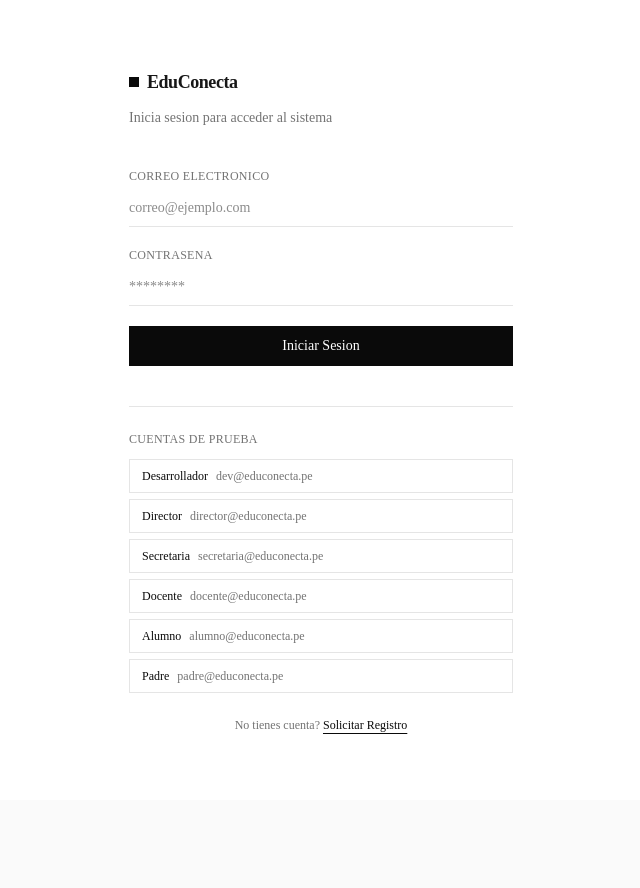
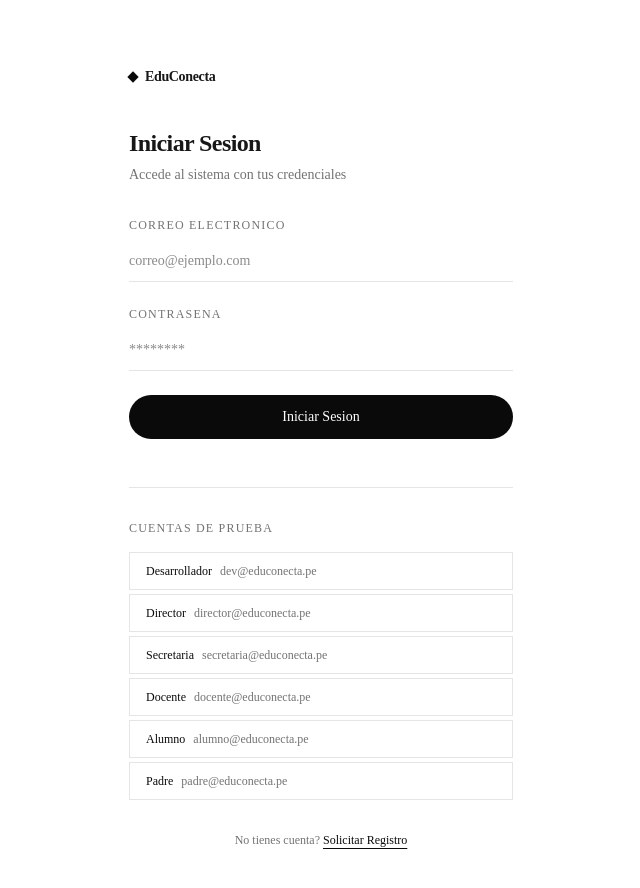
Before and after one commit to Educonectadev/3duconecta, a Next.js app: page /login in a window 1280 px wide. Shown: the top 888 px of the page, without its empty margins (319-959 px from the left). Before the commit the page ends 800 px from the top, so only its background shows below. Built offline with nearby package versions, Linux system fonts and the light colour scheme.

Commit message:
feat: redesigned landing, login, register with minimal rounded aesthetic

```diff
--- a/src/app/(auth)/login/page.tsx
+++ b/src/app/(auth)/login/page.tsx
@@ -3,7 +3,6 @@
 import { useState } from "react";
 import { useRouter } from "next/navigation";
 import Link from "next/link";
-import { motion } from "framer-motion";
 
 const DEMO_USERS = [
   { email: "dev@educonecta.pe", password: "demo123", role: "dev", label: "Desarrollador" },
@@ -29,7 +28,7 @@ export default function LoginPage() {
     const user = DEMO_USERS.find((u) => u.email === email && u.password === password);
 
     if (!user) {
-      setError("Credenciales incorrectas. Usa las cuentas demo de abajo.");
+      setError("Credenciales incorrectas. Usa las cuentas demo.");
       setLoading(false);
       return;
     }
@@ -40,26 +39,21 @@ export default function LoginPage() {
   };
 
   return (
-    <div className="min-h-screen flex items-center justify-center bg-background px-4">
-      <motion.div
-        initial={{ opacity: 0, y: 12 }}
-        animate={{ opacity: 1, y: 0 }}
-        transition={{ duration: 0.4 }}
-        className="w-full max-w-sm"
-      >
-        <div className="mb-10">
-          <div className="flex items-center gap-2 mb-3">
-            <span className="w-2.5 h-2.5 bg-foreground" />
-            <h1 className="text-lg font-semibold tracking-tight">EduConecta</h1>
-          </div>
-          <p className="text-sm text-muted-foreground">
-            Inicia sesion para acceder al sistema
-          </p>
+    <div className="min-h-screen flex items-center justify-center bg-background px-4 py-16">
+      <div className="w-full max-w-sm">
+        <Link href="/" className="inline-flex items-center gap-2 mb-10 group">
+          <span className="w-2 h-2 bg-foreground rotate-45 group-hover:scale-125 transition-transform duration-300" />
+          <span className="text-sm font-semibold tracking-tight">EduConecta</span>
+        </Link>
+
+        <div className="mb-8">
+          <h1 className="text-2xl font-semibold tracking-tight mb-1.5">Iniciar Sesion</h1>
+          <p className="text-sm text-muted-foreground">Accede al sistema con tus credenciales</p>
         </div>
 
-        <form onSubmit={handleLogin} className="space-y-5">
+        <form onSubmit={handleLogin} className="space-y-6">
           <div>
-            <label htmlFor="email" className="block text-xs font-medium text-muted-foreground mb-1.5 tracking-wide uppercase">
+            <label htmlFor="email" className="block text-xs font-medium text-muted-foreground mb-2 tracking-widest uppercase">
               Correo electronico
             </label>
             <input
@@ -67,13 +61,13 @@ export default function LoginPage() {
               type="email"
               value={email}
               onChange={(e) => setEmail(e.target.value)}
-              className="w-full px-0 py-2 bg-transparent border-0 border-b border-border text-sm focus:border-foreground outline-none transition-colors"
+              className="w-full px-0 py-2.5 bg-transparent border-0 border-b border-border text-sm focus:border-foreground outline-none transition-colors"
               placeholder="correo@ejemplo.com"
               required
             />
           </div>
           <div>
-            <label htmlFor="password" className="block text-xs font-medium text-muted-foreground mb-1.5 tracking-wide uppercase">
+            <label htmlFor="password" className="block text-xs font-medium text-muted-foreground mb-2 tracking-widest uppercase">
               Contrasena
             </label>
             <input
@@ -81,64 +75,48 @@ export default function LoginPage() {
               type="password"
               value={password}
               onChange={(e) => setPassword(e.target.value)}
-              className="w-full px-0 py-2 bg-transparent border-0 border-b border-border text-sm focus:border-foreground outline-none transition-colors"
+              className="w-full px-0 py-2.5 bg-transparent border-0 border-b border-border text-sm focus:border-foreground outline-none transition-colors"
               placeholder="********"
               required
             />
           </div>
 
-          <AnimatedError error={error} />
+          {error && <p className="text-xs text-red-500">{error}</p>}
 
           <button
             type="submit"
             disabled={loading}
-            className="w-full py-2.5 bg-foreground text-background text-sm font-medium hover:opacity-90 disabled:opacity-50 transition-all duration-200"
+            className="w-full py-3 bg-foreground text-background text-sm font-medium rounded-full hover:opacity-90 disabled:opacity-50 transition-all duration-300"
           >
             {loading ? "Ingresando..." : "Iniciar Sesion"}
           </button>
         </form>
 
-        <div className="mt-10 pt-6 border-t border-border">
-          <p className="text-xs font-medium text-muted-foreground mb-3 tracking-wide uppercase">
+        <div className="mt-12 pt-8 border-t border-border">
+          <p className="text-xs font-medium text-muted-foreground mb-4 tracking-widest uppercase">
             Cuentas de prueba
           </p>
-          <div className="space-y-1.5">
+          <div className="space-y-1">
             {DEMO_USERS.map((u) => (
-              <motion.button
+              <button
                 key={u.role}
-                whileHover={{ x: 4 }}
-                transition={{ duration: 0.15 }}
                 onClick={() => { setEmail(u.email); setPassword(u.password); }}
-                className="w-full text-left px-3 py-2 text-xs border border-border hover:bg-accent transition-colors duration-150"
+                className="w-full text-left px-4 py-2.5 text-xs border border-border hover:border-foreground transition-all duration-300 group"
               >
                 <span className="font-medium text-foreground">{u.label}</span>
                 <span className="text-muted-foreground ml-2">{u.email}</span>
-              </motion.button>
+              </button>
             ))}
           </div>
         </div>
 
-        <p className="mt-6 text-center text-xs text-muted-foreground">
+        <p className="mt-8 text-center text-xs text-muted-foreground">
           {"No tienes cuenta? "}
           <Link href="/register" className="text-foreground underline underline-offset-4 hover:no-underline transition-all">
             Solicitar Registro
           </Link>
         </p>
-      </motion.div>
+      </div>
     </div>
   );
 }
-
-function AnimatedError({ error }: { error: string }) {
-  if (!error) return null;
-  return (
-    <motion.p
-      initial={{ opacity: 0, y: -4 }}
-      animate={{ opacity: 1, y: 0 }}
-      exit={{ opacity: 0, y: -4 }}
-      className="text-xs text-red-500"
-    >
-      {error}
-    </motion.p>
-  );
-}
--- a/src/app/(auth)/register/page.tsx
+++ b/src/app/(auth)/register/page.tsx
@@ -19,31 +19,29 @@ export default function RegisterPage() {
     e.preventDefault();
     setError("");
     setLoading(true);
-
     try {
       const res = await fetch("/api/register", {
         method: "POST",
         headers: { "Content-Type": "application/json" },
         body: JSON.stringify(formData),
       });
-      if (!res.ok) throw new Error("Error al registrar");
-    } catch (err) {
-      setError("Modo demo: el registro solo funciona con Supabase configurado. Usa las cuentas demo en login.");
+      if (!res.ok) throw new Error("");
+    } catch {
+      setError("Modo demo: el registro solo funciona con Supabase configurado.");
       setLoading(false);
       return;
     }
-
     setSuccess(true);
     setLoading(false);
   };
 
   if (success) {
     return (
-      <div className="min-h-screen flex items-center justify-center bg-white px-4">
+      <div className="min-h-screen flex items-center justify-center bg-background px-4">
         <div className="w-full max-w-sm text-center">
-          <h1 className="text-2xl font-semibold mb-2">Registro Exitoso</h1>
-          <p className="text-neutral-600 mb-6">Se ha enviado un enlace de confirmacion a tu correo.</p>
-          <Link href="/login" className="px-6 py-3 bg-neutral-900 text-white text-sm font-medium inline-block hover:bg-neutral-800 transition-colors">
+          <h1 className="text-2xl font-semibold tracking-tight mb-2">Registro Exitoso</h1>
+          <p className="text-muted-foreground mb-6">Se ha enviado un enlace de confirmacion a tu correo.</p>
+          <Link href="/login" className="px-8 py-3 bg-foreground text-background text-sm font-medium rounded-full inline-block hover:opacity-90 transition-all duration-300">
             Ir a iniciar sesion
           </Link>
         </div>
@@ -52,53 +50,58 @@ export default function RegisterPage() {
   }
 
   return (
-    <div className="min-h-screen flex items-center justify-center bg-white px-4 py-16">
+    <div className="min-h-screen flex items-center justify-center bg-background px-4 py-16">
       <div className="w-full max-w-sm">
+        <Link href="/" className="inline-flex items-center gap-2 mb-10 group">
+          <span className="w-2 h-2 bg-foreground rotate-45 group-hover:scale-125 transition-transform duration-300" />
+          <span className="text-sm font-semibold tracking-tight">EduConecta</span>
+        </Link>
+
         <div className="mb-8">
-          <h1 className="text-2xl font-semibold tracking-tight mb-1">Solicitar Registro</h1>
-          <p className="text-sm text-neutral-500">Completa tus datos para solicitar acceso al sistema</p>
+          <h1 className="text-2xl font-semibold tracking-tight mb-1.5">Solicitar Registro</h1>
+          <p className="text-sm text-muted-foreground">Completa tus datos para solicitar acceso al sistema</p>
         </div>
 
-        <form onSubmit={handleRegister} className="space-y-4">
+        <form onSubmit={handleRegister} className="space-y-5">
           <div className="grid grid-cols-2 gap-3">
             <div>
-              <label className="block text-sm font-medium mb-1.5">Nombre</label>
-              <input type="text" value={formData.firstName} onChange={(e) => setFormData({ ...formData, firstName: e.target.value })}
-                className="w-full px-3 py-2 border border-neutral-300 bg-white text-sm focus:outline-none focus:border-neutral-900" required />
+              <label className="block text-xs font-medium text-muted-foreground mb-2 tracking-widest uppercase">Nombre</label>
+              <input type="text" value={formData.firstName} onChange={e => setFormData({ ...formData, firstName: e.target.value })}
+                className="w-full px-0 py-2.5 bg-transparent border-0 border-b border-border text-sm focus:border-foreground outline-none transition-colors" required />
             </div>
             <div>
-              <label className="block text-sm font-medium mb-1.5">Apellido</label>
-              <input type="text" value={formData.lastName} onChange={(e) => setFormData({ ...formData, lastName: e.target.value })}
-                className="w-full px-3 py-2 border border-neutral-300 bg-white text-sm focus:outline-none focus:border-neutral-900" required />
+              <label className="block text-xs font-medium text-muted-foreground mb-2 tracking-widest uppercase">Apellido</label>
+              <input type="text" value={formData.lastName} onChange={e => setFormData({ ...formData, lastName: e.target.value })}
+                className="w-full px-0 py-2.5 bg-transparent border-0 border-b border-border text-sm focus:border-foreground outline-none transition-colors" required />
             </div>
           </div>
           <div>
-            <label className="block text-sm font-medium mb-1.5">DNI</label>
-            <input type="text" value={formData.dni} onChange={(e) => setFormData({ ...formData, dni: e.target.value })}
-              className="w-full px-3 py-2 border border-neutral-300 bg-white text-sm focus:outline-none focus:border-neutral-900" required />
+            <label className="block text-xs font-medium text-muted-foreground mb-2 tracking-widest uppercase">DNI</label>
+            <input type="text" value={formData.dni} onChange={e => setFormData({ ...formData, dni: e.target.value })}
+              className="w-full px-0 py-2.5 bg-transparent border-0 border-b border-border text-sm focus:border-foreground outline-none transition-colors" required />
           </div>
           <div>
-            <label className="block text-sm font-medium mb-1.5">Correo electronico</label>
-            <input type="email" value={formData.email} onChange={(e) => setFormData({ ...formData, email: e.target.value })}
-              className="w-full px-3 py-2 border border-neutral-300 bg-white text-sm focus:outline-none focus:border-neutral-900" required />
+            <label className="block text-xs font-medium text-muted-foreground mb-2 tracking-widest uppercase">Correo electronico</label>
+            <input type="email" value={formData.email} onChange={e => setFormData({ ...formData, email: e.target.value })}
+              className="w-full px-0 py-2.5 bg-transparent border-0 border-b border-border text-sm focus:border-foreground outline-none transition-colors" required />
           </div>
           <div>
-            <label className="block text-sm font-medium mb-1.5">Contrasena</label>
-            <input type="password" value={formData.password} onChange={(e) => setFormData({ ...formData, password: e.target.value })}
-              className="w-full px-3 py-2 border border-neutral-300 bg-white text-sm focus:outline-none focus:border-neutral-900" minLength={8} required />
+            <label className="block text-xs font-medium text-muted-foreground mb-2 tracking-widest uppercase">Contrasena</label>
+            <input type="password" value={formData.password} onChange={e => setFormData({ ...formData, password: e.target.value })}
+              className="w-full px-0 py-2.5 bg-transparent border-0 border-b border-border text-sm focus:border-foreground outline-none transition-colors" minLength={8} required />
           </div>
 
-          {error && <p className="text-sm text-red-600">{error}</p>}
+          {error && <p className="text-xs text-red-500">{error}</p>}
 
           <button type="submit" disabled={loading}
-            className="w-full py-2.5 bg-neutral-900 text-white text-sm font-medium hover:bg-neutral-800 disabled:opacity-50 transition-colors">
+            className="w-full py-3 bg-foreground text-background text-sm font-medium rounded-full hover:opacity-90 disabled:opacity-50 transition-all duration-300">
             {loading ? "Procesando..." : "Solicitar Registro"}
           </button>
         </form>
 
-        <p className="mt-6 text-center text-sm text-neutral-500">
-          {"Ya tienes cuenta? "}
-          <Link href="/login" className="text-neutral-900 underline underline-offset-2">Inicia sesion</Link>
+        <p className="mt-8 text-center text-xs text-muted-foreground">
+          Ya tienes cuenta?{' '}
+          <Link href="/login" className="text-foreground underline underline-offset-4 hover:no-underline transition-all">Inicia sesion</Link>
         </p>
       </div>
     </div>
```
Also changed, not shown: src/app/page.tsx (+30 -19 lines).
